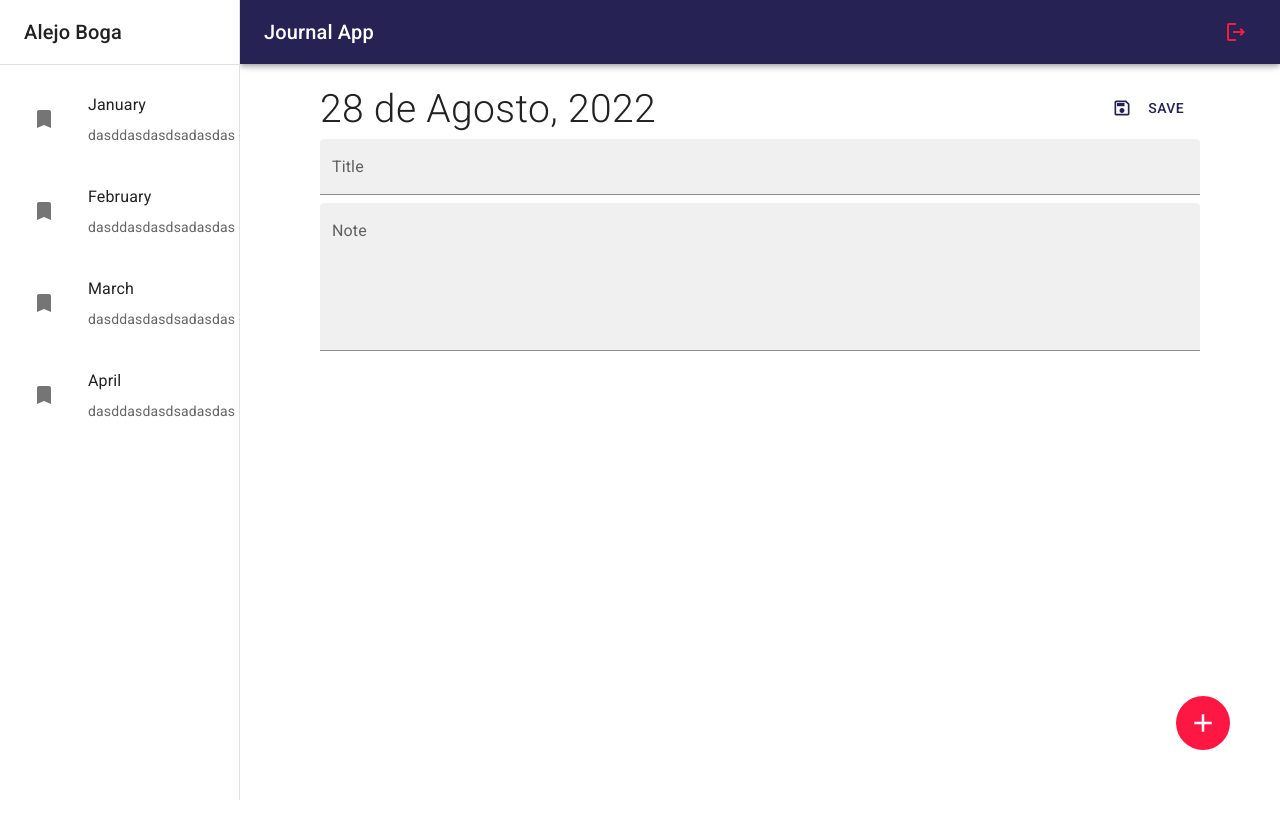
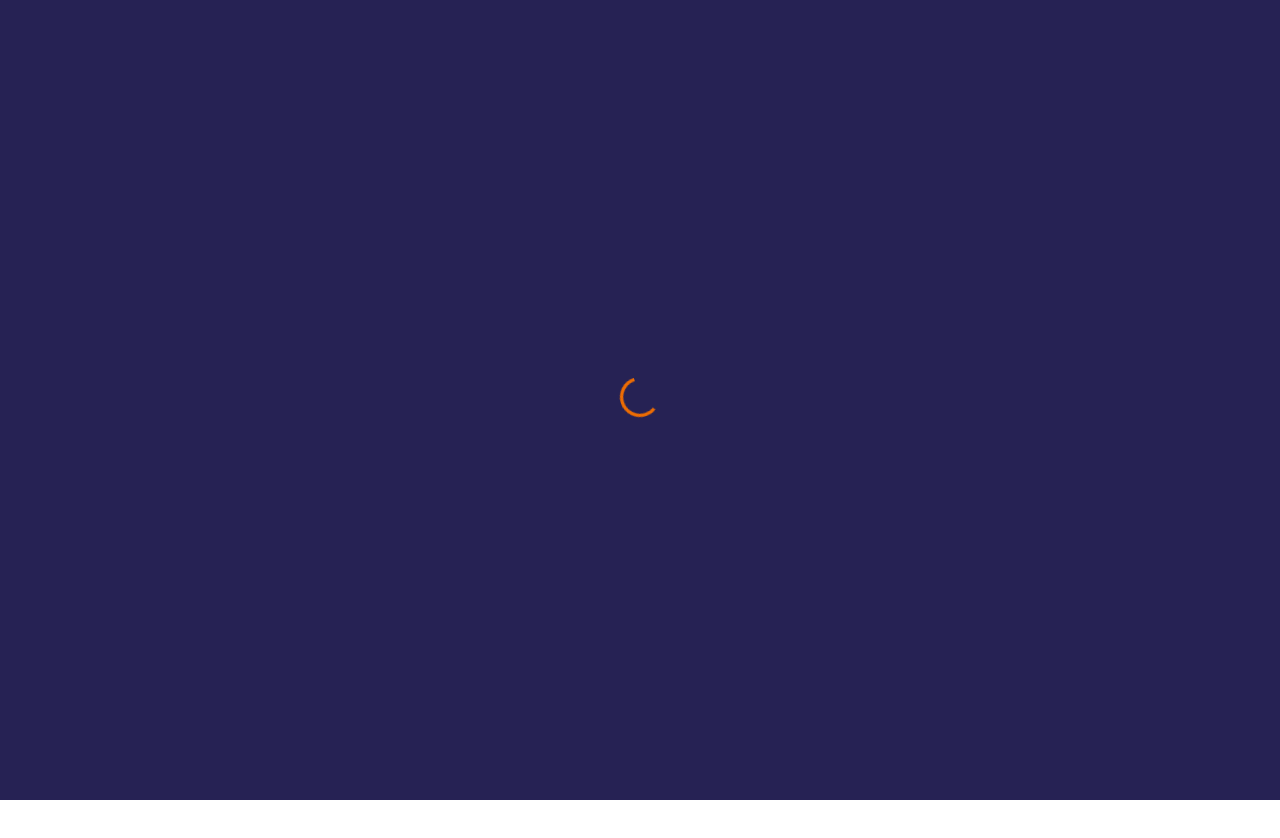
Before and after one commit to Alejoboga20/vite-journal-app, a React (Vite) app: page / in a window 1280 px wide. Shown: the top 838 px of the page. After the commit the page ends 800 px from the top, so only its background shows below. Built offline with nearby package versions, Linux system fonts and the light colour scheme.

Commit message:
Checking state

```diff
--- a/src/router/AppRouter.jsx
+++ b/src/router/AppRouter.jsx
@@ -1,8 +1,15 @@
+import { useSelector } from 'react-redux';
 import { Route, Routes } from 'react-router-dom';
+
 import { AuthRoutes } from '../auth';
 import { JournalRoutes } from '../journal';
+import { CheckingAuth } from '../ui';
 
 export const AppRouter = () => {
+	const { status } = useSelector((state) => state.auth);
+
+	if (status === 'checking') return <CheckingAuth />;
+
 	return (
 		<Routes>
 			{/* Signin && Signup */}
--- a/src/store/auth/authSlice.js
+++ b/src/store/auth/authSlice.js
@@ -3,7 +3,7 @@
 export const authSlice = createSlice({
 	name: 'auth',
 	initialState: {
-		status: 'not-authenticated',
+		status: 'checking',
 		uid: null,
 		email: null,
 		displayName: null,
--- /dev/null
+++ b/src/ui/components/CheckingAuth.jsx
@@ -0,0 +1,18 @@
+import { CircularProgress, Grid } from '@mui/material';
+
+export const CheckingAuth = () => {
+	return (
+		<Grid
+			container
+			spacing={0}
+			direction='column'
+			alignItems='center'
+			justifyContent='center'
+			sx={{ minHeight: '100vh', backgroundColor: 'primary.main', padding: 4 }}
+		>
+			<Grid item direction='row' justifyContent='center'>
+				<CircularProgress color='warning' />
+			</Grid>
+		</Grid>
+	);
+};
--- /dev/null
+++ b/src/ui/index.js
@@ -0,0 +1 @@
+export { CheckingAuth } from './components/CheckingAuth';
```
